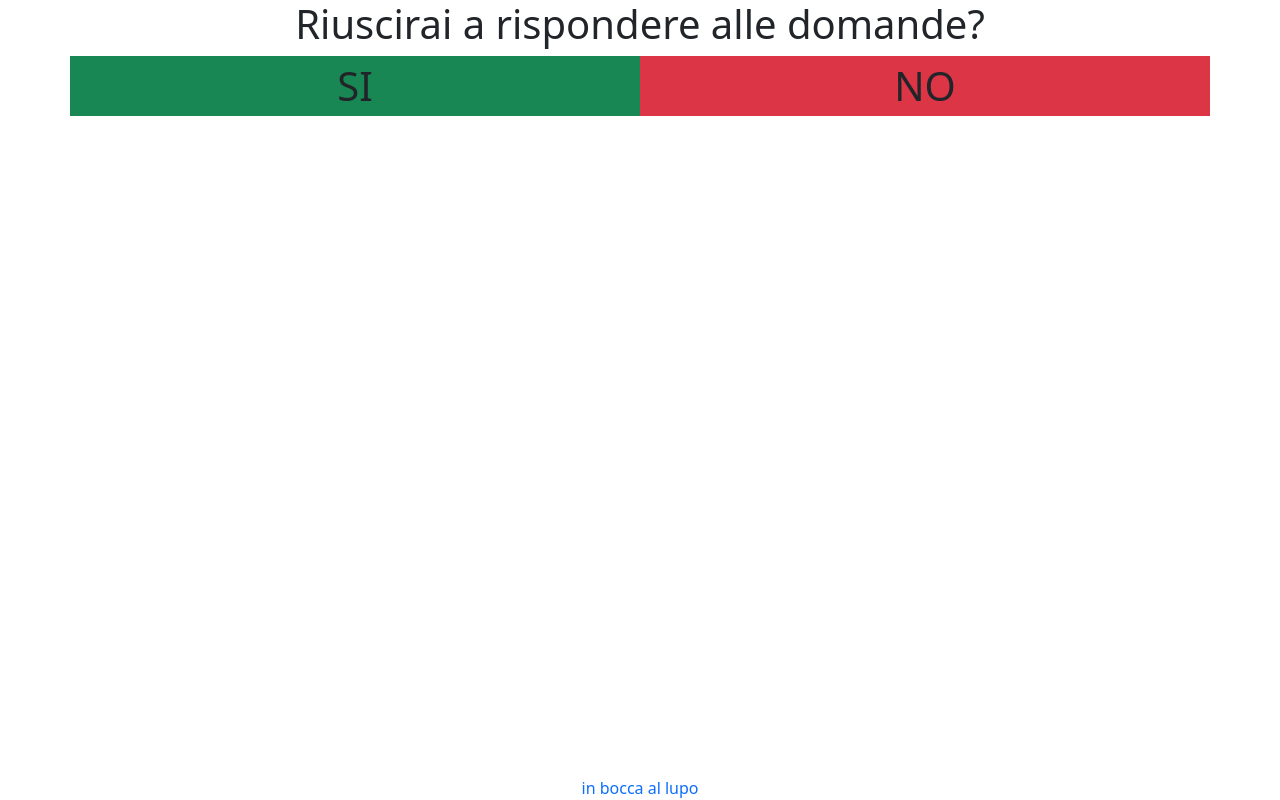
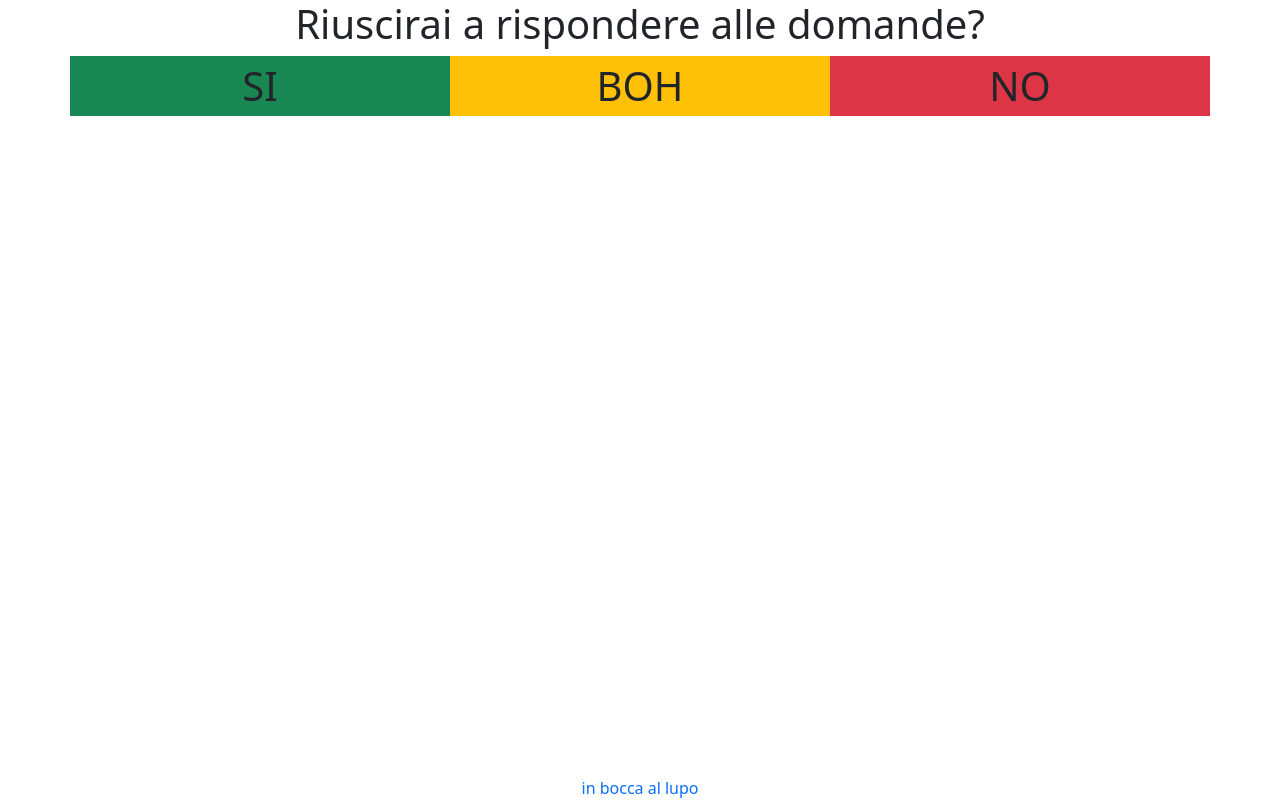
Before and after one commit to bernatScolastico/Verifica, a plain HTML site: page index.html in a window 1280 px wide. Drawn offline with Linux system fonts and the light colour scheme.

Commit message:
grid edited with 3 column

```diff
--- a/index.html
+++ b/index.html
@@ -11,8 +11,9 @@
     <h1 class="text-center">Riuscirai a rispondere alle domande?</h1>
     <div class="container text-center">
         <div class="row fs-1">
-            <div class="col-sm-6 bg-success">SI</div>
-            <div class="col-sm-6 bg-danger">NO</div>
+            <div class="col-sm-4 bg-success">SI</div>
+            <div class="col-sm-4 bg-warning">BOH</div>
+            <div class="col-sm-4 bg-danger">NO</div>
         </div>
     </div>
 
```
